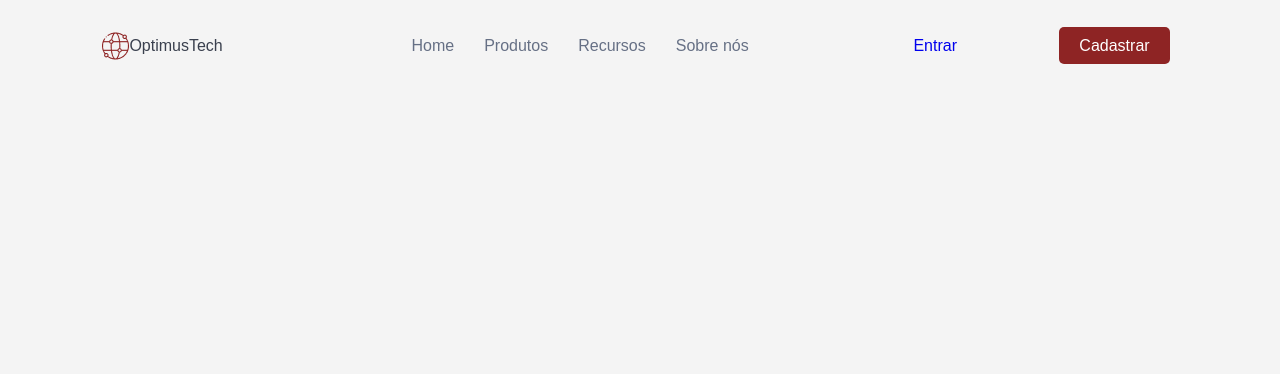
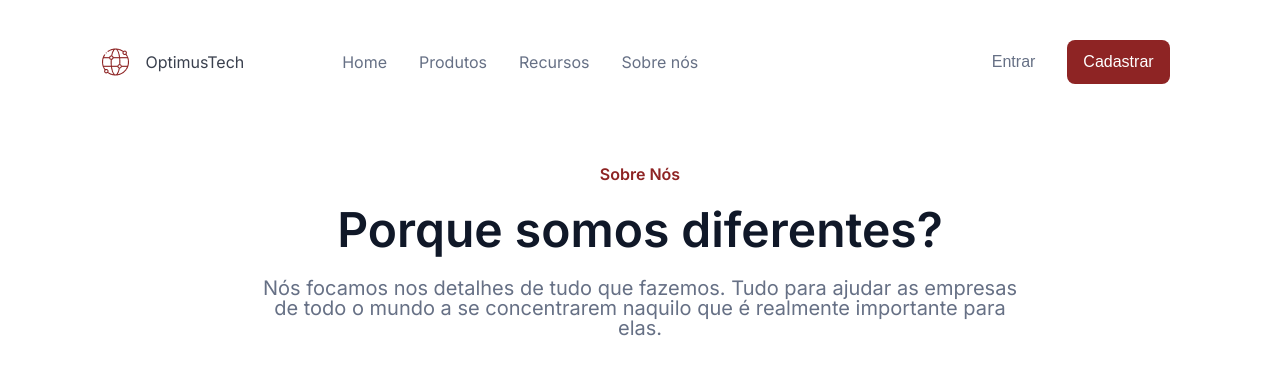
Before and after one commit to Wendelhenrique16/OptimusTech, a plain HTML site: page OptimusTech/index.html in a window 1280 px wide. Drawn offline with Linux system fonts and the light colour scheme.

Commit message:
7DaysOfCode - dia 2

```diff
--- a/OptimusTech/index.html
+++ b/OptimusTech/index.html
@@ -8,8 +8,7 @@
     <link rel="stylesheet" href="styles.css">
 </head>
 <body>
-    <header class="cabecalho">
-        <nav class="navbar-container">
+    <nav class="navbar-container">
         <div class="cabecalho__logo-container">
             <img src="img/worldwide1traced.png" alt="logo da optimus tech" class="cabecalho__logo">
             <h1>OptimusTech</h1>
@@ -23,14 +22,14 @@
             </ul>
         </div>
         <div class="cabecalho__menu-direita-container">
-            <ul class="cabecalho__menu-direita">
-                <li class="cabecalho__menu-direita__link"><a href="#">Entrar</a></li>
-                <li class="cabecalho__menu-direita__link" class="cabecalho__menu-direita__link-cadastro"><a href="#" class="cabecalho__menu-direita__link-btn-cadastro">Cadastrar</a></li>
-            </ul>
+            <button class="cabecalho__menu-direita__btn">Entrar</button>
+            <button class="cabecalho__menu-direita__btn" id="registrar">Cadastrar</button>
         </div>
-            </nav>
+    </nav>
+    <header class="cabecalho">
+        <p class="cabecalho__texto">Sobre Nós</p>
+        <h1 class="cabecalho__titulo"> Porque somos diferentes?</h1>
+        <h2 class="cabecalho__subtitulo">Nós focamos nos detalhes de tudo que fazemos. Tudo para ajudar as empresas de todo o mundo a se concentrarem naquilo que é realmente importante para elas.</h2>
     </header>
-
-
 </body>
 </html>
--- a/OptimusTech/styles.css
+++ b/OptimusTech/styles.css
@@ -1,15 +1,20 @@
+@import url(styles/cabecalhonav.css);
 @import url(styles/cabecalho.css);
+@import url('https://fonts.googleapis.com/css2?family=Inter:ital,opsz,wght@0,14..32,100..900;1,14..32,100..900&display=swap');
+
 :root {
     --branco: #ffffff;
-    --preto: #000000;
+    --preto: #101828;
     --cinza: #667085;
+
     --cinza-escuro: #3a404e;
     --vermelho: #8e2424;
+    --fonte-primaria: 'Inter', sans-serif;
 }
 
 
 body {
     margin: 0;
-    font-family: Arial, sans-serif;
-    background-color: #f4f4f4;
+    font-family: var(--fonte-primaria);
+    background-color: var(--branco);
 }
--- a/OptimusTech/styles/cabecalho.css
+++ b/OptimusTech/styles/cabecalho.css
@@ -1,66 +1,35 @@
-
-.navbar-container {
+.cabecalho{
+    padding: 10px 20px;
     display: flex;
+    flex-direction: column;
+    text-align: center;
+    color: var(--cinza);
     align-items: center;
-    justify-content: space-between;
-}
-
-
-
-
-.cabecalho__logo-container {
-    display: flex;
-    align-items: center;
-    color: var(--cinza-escuro);
-      margin: 32px 32px 32px 8vw;
-}
-
-.cabecalho__menu{
-    display: flex;
-    justify-content: center;
-    color: var(--cinza);
+    gap: 24px;
 
 }
 
-.cabecalho__menu__link {
-    list-style: none;
-    margin: 15px;
+.cabecalho__titulo{
 
-}
-.cabecalho__menu__link a {
-    text-decoration: none;
-    color: var(--cinza);
+    color: var(--preto);
+    font-size: 48px;
+    font-weight: 600;
+    font-family: 'Inter', sans-serif;
 }
 
+.cabecalho__subtitulo{
 
-.cabecalho__menu-direita {
-    display: flex;
-    justify-content: center;
-    margin: 8px;
-        color: var(--cinza);
-        a {
-        text-decoration: none;
-
-    }
+    color: var(--cinza);
+    font-size: 20px;
+    font-weight: 400;
+    font-family: var(--fonte-primaria);
+    width: 770px;
 }
 
-.cabecalho__menu-direita__link{
-    list-style: none;
-margin-right: 8vw;
-    color: var(--cinza);
+.cabecalho__texto{
+    color: var(--vermelho);
+    font-size: 1rem;
+    font-weight: 600;
+    font-family: var(--fonte-primaria);
+    margin-top: 2rem;
 }
-
-
-.cabecalho__menu-direita__link-btn-cadastro{
-    background-color: var(--vermelho);
-    color: var(--branco);
-    padding: 10px 20px;
-    border-radius: 5px;
-    text-decoration: none;
-
-}
-
-.cabecalho__menu-direita__link-cadastro{
-    list-style: none;
-    color: var(--branco);
-}
--- /dev/null
+++ b/OptimusTech/styles/cabecalhonav.css
@@ -0,0 +1,64 @@
+.navbar-container {
+    display: flex;
+    align-items: center;
+    gap: 2rem;
+    padding: 1rem 0;
+}
+
+.cabecalho__logo-container {
+    display: flex;
+    gap: 1rem;
+    align-items: center;
+    color: var(--cinza-escuro);
+    margin: 32px 0px 32px 8vw;
+}
+
+.cabecalho__menu-centro-container {
+    display: flex;
+    flex-grow: 1;
+}
+
+.cabecalho__menu {
+    display: flex;
+    justify-content: flex-start;
+    color: var(--cinza);
+    font-size: 1rem;
+    gap: 2rem;
+    margin-left: 10%;
+    flex-wrap: nowrap;
+}
+
+.cabecalho__menu__link {
+    list-style: none;
+    white-space: nowrap;
+}
+
+.cabecalho__menu__link a {
+    text-decoration: none;
+    color: var(--cinza);
+}
+
+.cabecalho__menu-direita-container {
+    display: flex;
+    justify-content: center;
+    align-items: center;
+    margin-left: auto;
+    margin-right: 8vw;
+}
+
+.cabecalho__menu-direita__btn {
+    padding: 0.8rem 1rem;
+    cursor: pointer;
+    border: none;
+    border-radius: 0.5rem;
+    font-weight: 500;
+    font-size: 1rem;
+    margin: 0 0.5rem;
+    background: none;
+    color: var(--cinza);
+}
+
+#registrar {
+    background-color: var(--vermelho);
+    color: var(--branco);
+}
```
